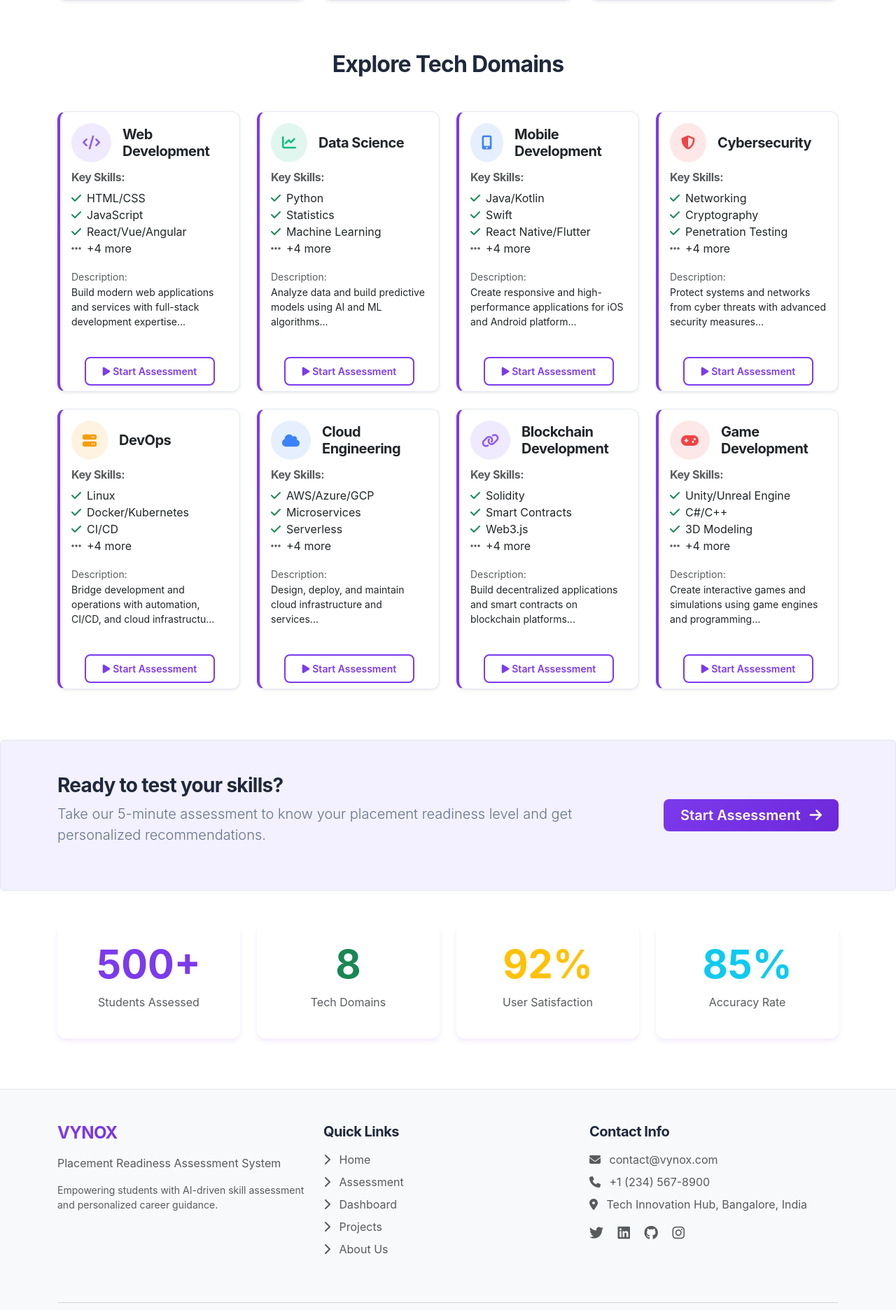
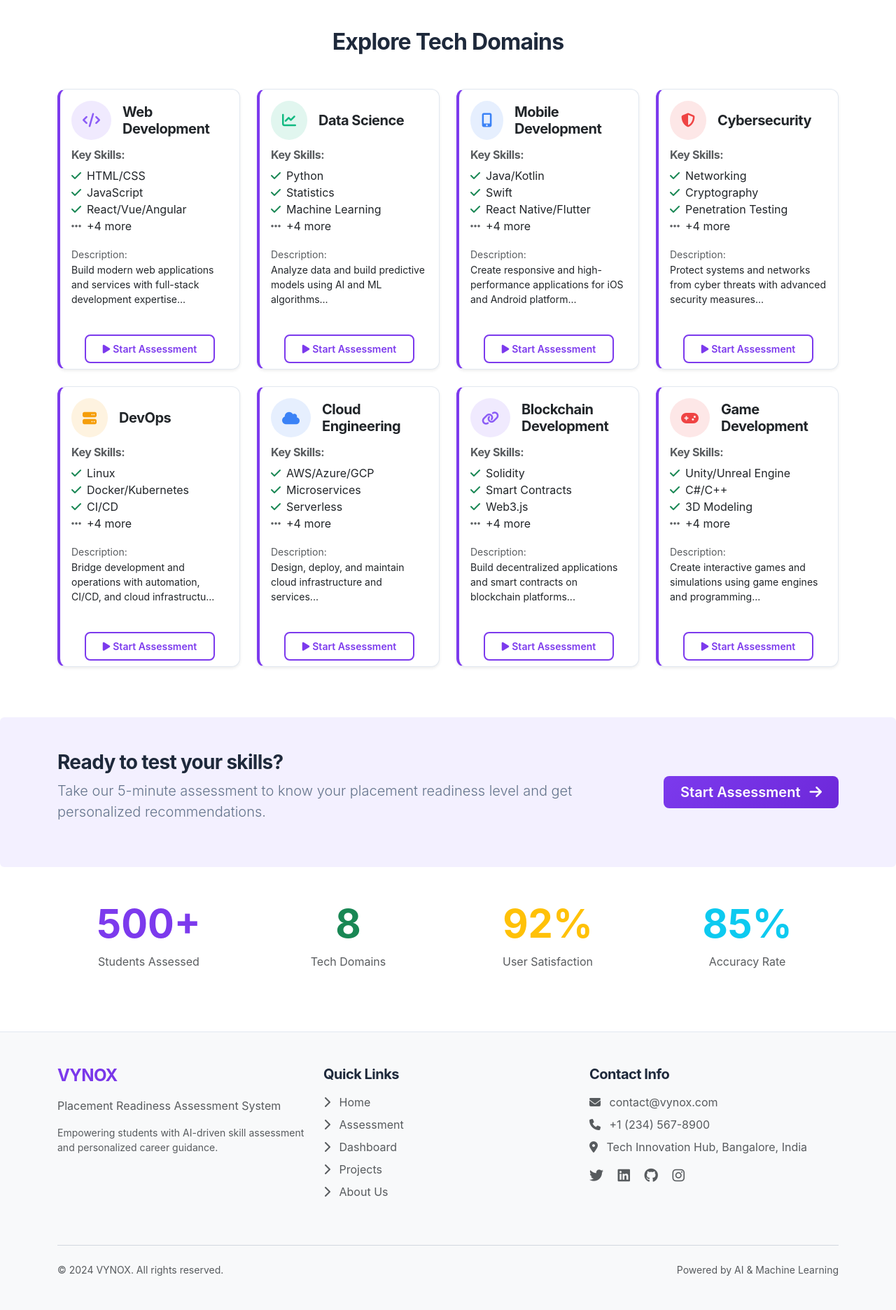
Before and after one commit to Vishwa-0/Placement-Readiness, a Flask app: page / in a window 1280 px wide. Shown: the part 891-2763 px from the top of the page at 70% size. After the commit the page ends 2714 px from the top, so only its background shows below. Run offline with Flask 3, Linux system fonts and the light colour scheme.

Commit message:
Update index.html

```diff
--- a/templates/index.html
+++ b/templates/index.html
@@ -9,7 +9,7 @@
         <p class="lead mb-4">Placement Readiness Assessment System</p>
         <p class="mb-4">Our AI-powered platform evaluates your technical skills and provides personalized guidance to make you placement-ready for top tech companies.</p>
 
-        <!-- FIXED BUTTONS: Proper URLs and onclick removed -->
+        <!-- FIXED BUTTONS -->
         <a href="{{ url_for('assessment') }}" class="btn btn-primary btn-lg">
             <i class="fas fa-rocket me-2"></i>Start Assessment
         </a>
@@ -100,7 +100,7 @@
 </section>
 
 <!-- Quick Assessment -->
-<section class="quick-assessment py-5 rounded mb-5" style="background-color: var(--primary-bg);">
+<section class="quick-assessment py-5 rounded mb-5" style="background-color: #f3f0ff;">
     <div class="container">
         <div class="row align-items-center">
             <div class="col-md-8">
@@ -152,55 +152,35 @@
 {% block scripts %}
 <script>
 document.addEventListener('DOMContentLoaded', function() {
-    // Smooth scrolling for anchor links - already handled in base.html
+    // Log for debugging
+    console.log('Home page loaded');
 
-    // Add animation to domain cards on scroll - already handled in base.html
+    // Check if buttons exist and are clickable
+    const startBtn = document.querySelector('.hero-section a[href*="assessment"]');
+    const exploreBtn = document.querySelector('.hero-section a[href="#domains"]');
 
-    // Additional hero section button styling on hover
-    const heroButtons = document.querySelectorAll('.hero-section .btn');
-    heroButtons.forEach(button => {
-        button.addEventListener('mouseenter', function() {
-            this.style.transform = 'translateY(-2px)';
+    if (startBtn) {
+        console.log('Start Assessment button found:', startBtn);
+        startBtn.addEventListener('click', function() {
+            console.log('Start Assessment clicked - will redirect to', this.href);
         });
+    }
 
-        button.addEventListener('mouseleave', function() {
-            this.style.transform = 'translateY(0)';
+    if (exploreBtn) {
+        console.log('Explore Domains button found:', exploreBtn);
+        exploreBtn.addEventListener('click', function(e) {
+            e.preventDefault();
+            console.log('Explore Domains clicked');
+            const domainsSection = document.getElementById('domains');
+            if (domainsSection) {
+                console.log('Found domains section, scrolling...');
+                window.scrollTo({
+                    top: domainsSection.offsetTop - 80,
+                    behavior: 'smooth'
+                });
+            }
         });
-    });
+    }
 });
 </script>
-
-<style>
-.hero-section {
-    margin-top: 2rem;
-}
-
-.domain-card {
-    opacity: 0;
-    transform: translateY(20px);
-    transition: opacity 0.6s ease, transform 0.6s ease;
-}
-
-.domain-card.fade-in {
-    opacity: 1;
-    transform: translateY(0);
-}
-
-.stat-item {
-    padding: 1.5rem;
-    background: white;
-    border-radius: var(--border-radius);
-    box-shadow: var(--box-shadow);
-    transition: var(--transition);
-}
-
-.stat-item:hover {
-    transform: translateY(-5px);
-    box-shadow: 0 10px 25px rgba(124, 58, 237, 0.15);
-}
-
-.quick-assessment {
-    border: 1px solid var(--border-color);
-}
-</style>
 {% endblock %}
```
